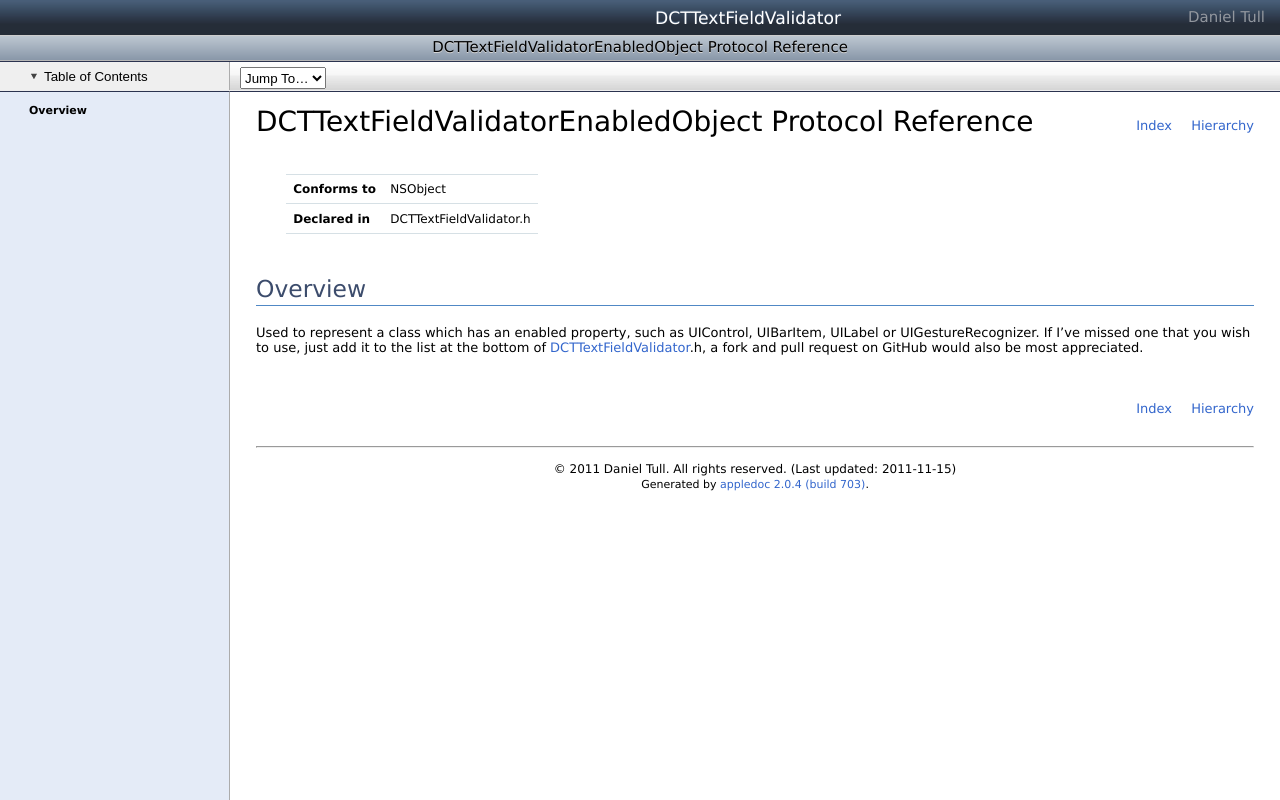
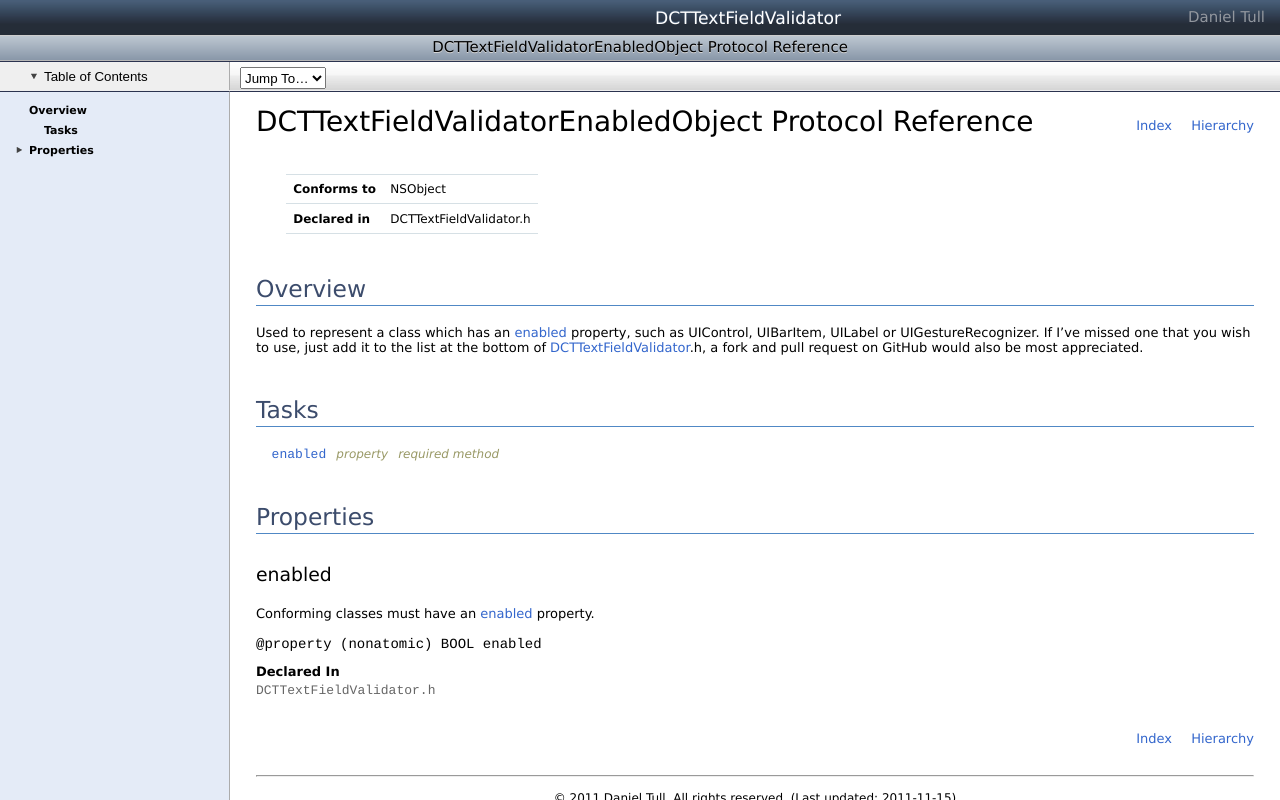
Before and after one commit to danielctull/DCTTextFieldValidator, a plain HTML site: page Documentation/Protocols/DCTTextFieldValidatorEnabledObject.html in a window 1280 px wide. Drawn offline with Linux system fonts and the light colour scheme.

Commit message:
Update documentation.

```diff
--- a/Documentation/Protocols/DCTTextFieldValidatorEnabledObject.html
+++ b/Documentation/Protocols/DCTTextFieldValidatorEnabledObject.html
@@ -32,8 +32,15 @@
 
 
 
+	<option value="tasks">Tasks</option>
 
 
+
+
+
+	<option value="properties">Properties</option>
+
+	<option value="//api/name/enabled">&nbsp;&nbsp;&nbsp;&nbsp;enabled</option>
 
 
 
@@ -53,9 +60,19 @@
 
 
 
+<li role="treeitem" id="task_treeitem"><span class="nodisclosure"></span><span class="sectionName"><a href="#tasks">Tasks</a></span><ul>
+
+</ul></li>
 
 
 
+
+
+<li role="treeitem" class="children"><span class="disclosure"></span><span class="sectionName"><a href="#properties">Properties</a></span><ul>
+
+	<li><span class="nodisclosure"></span><span class="sectionName"><a href="#//api/name/enabled">enabled</a></span></li>
+
+</ul></li>
 
 
 
@@ -96,7 +113,7 @@
 					<div class="section section-overview">
 						<a title="Overview" name="overview"></a>
 						<h2 class="subtitle subtitle-overview">Overview</h2>
-						<p>Used to represent a class which has an enabled property, such as UIControl, UIBarItem, UILabel or
+						<p>Used to represent a class which has an <a href="#//api/name/enabled">enabled</a> property, such as UIControl, UIBarItem, UILabel or
 UIGestureRecognizer. If I&rsquo;ve missed one that you wish to use, just add it to the list at the bottom
 of <a href="../Classes/DCTTextFieldValidator.html">DCTTextFieldValidator</a>.h, a fork and pull request on GitHub would also be most appreciated.</p>
 					</div>
@@ -105,9 +122,70 @@ of <a href="../Classes/DCTTextFieldValidator.html">DCTTextFieldValidator</a>.h,
 
 
 
+					<div class="section section-tasks">
+						<a title="Tasks" name="tasks"></a>
+						<h2 class="subtitle subtitle-tasks">Tasks</h2>
 
 
 
+
+
+						<ul class="task-list">
+							<li>
+	<span class="tooltip">
+		<code><a href="#//api/name/enabled">&nbsp;&nbsp;enabled</a></code>
+		<span class="tooltip"><p>Conforming classes must have an <a href="#//api/name/enabled">enabled</a> property.</p></span>
+	</span>
+	<span class="task-item-suffix">property</span>
+	<span class="task-item-suffix">required method</span>
+</li>
+						</ul>
+
+					</div>
+
+
+
+
+
+					<div class="section section-methods">
+						<a title="Properties" name="properties"></a>
+						<h2 class="subtitle subtitle-methods">Properties</h2>
+
+						<div class="section-method">
+	<a name="//api/name/enabled" title="enabled"></a>
+	<h3 class="subsubtitle method-title">enabled</h3>
+
+
+
+	<div class="method-subsection brief-description">
+		<p>Conforming classes must have an <a href="#//api/name/enabled">enabled</a> property.</p>
+	</div>
+
+
+	<div class="method-subsection method-declaration"><code>@property (nonatomic) BOOL enabled</code></div>
+
+
+
+
+
+
+
+
+
+
+
+
+
+
+	<div class="method-subsection declared-in-section">
+		<h4 class="method-subtitle">Declared In</h4>
+		<code class="declared-in-ref">DCTTextFieldValidator.h</code><br />
+	</div>
+
+
+</div>
+
+					</div>
 
 
 
```
